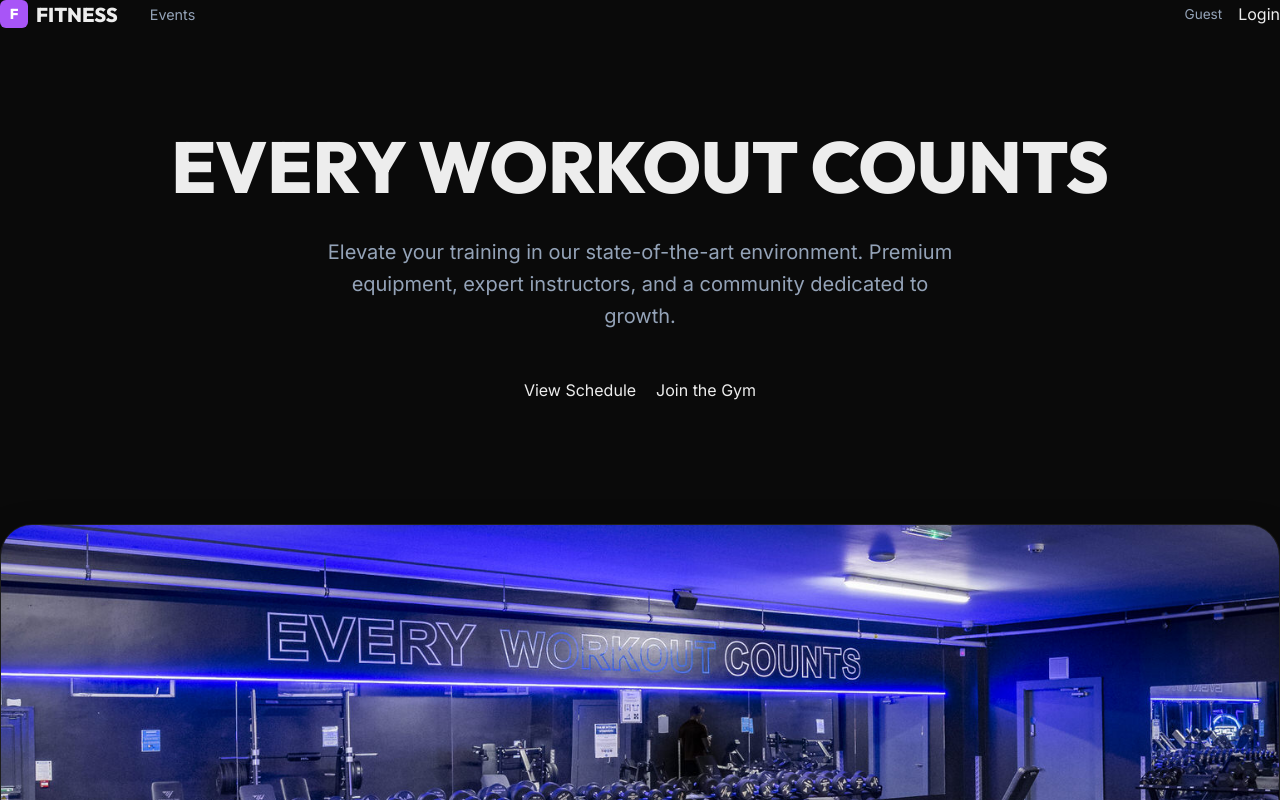
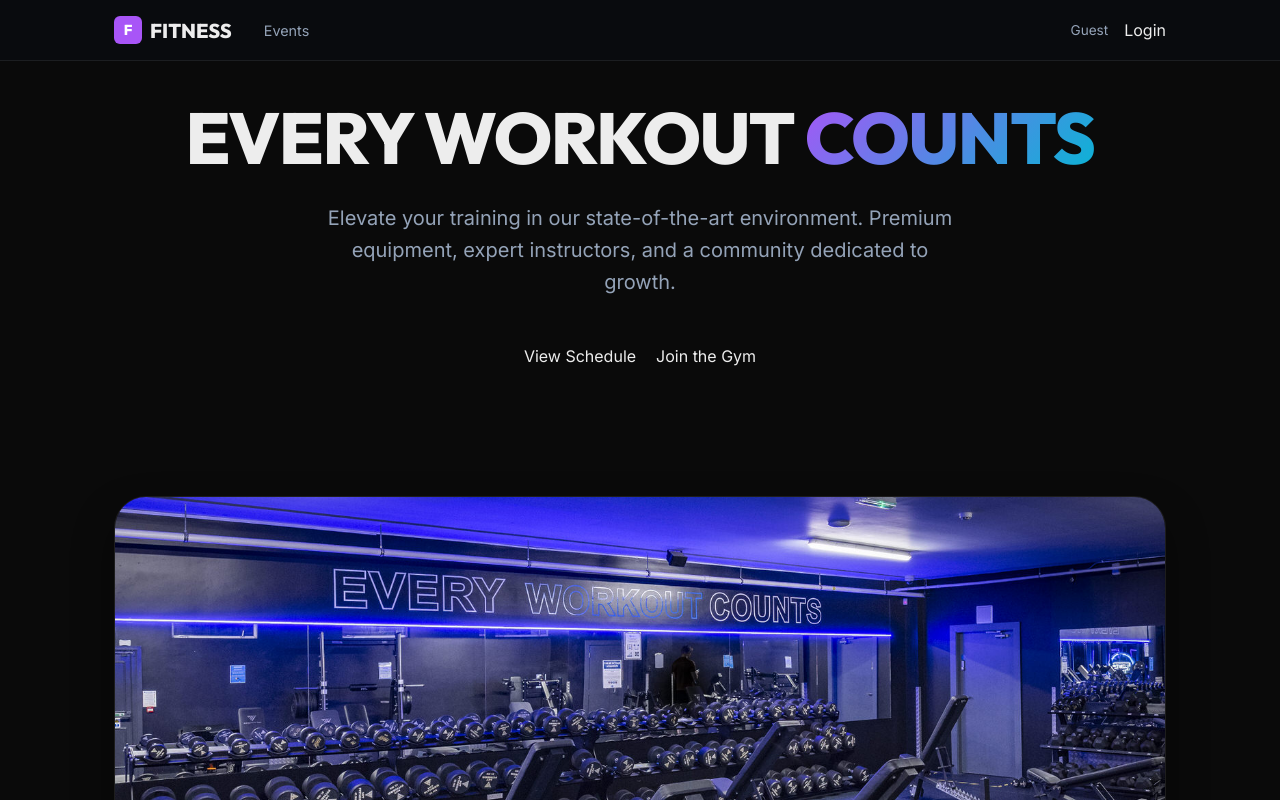
Before and after one commit to vladyslav-hordiienko3151134/SWD3_fitness_app, a Next.js app: page / in a window 1280 px wide. Shown: the top 800 px of the page. Built offline with nearby package versions, Linux system fonts and the light colour scheme; no server answers.

Commit message:
added layout utility classes

```diff
--- a/src/app/globals.css
+++ b/src/app/globals.css
@@ -17,6 +17,38 @@
 h1, h2, h3, h4 {
   font-family: 'Outfit', sans-serif;
   font-weight: 700;
+}
+
+.navbar {
+  background: var(--glass);
+  backdrop-filter: blur(12px);
+  -webkit-backdrop-filter: blur(12px);
+  border-bottom: 1px solid var(--border);
+  position: fixed;
+  top: 0;
+  left: 0;
+  right: 0;
+  z-index: 1000;
+  padding: 1rem 0;
+}
+
+.wrap {
+  max-width: 1100px;
+  margin: 0 auto;
+  padding: 0 1.5rem;
+}
+
+.title {
+  font-family: 'Outfit', sans-serif;
+  font-size: clamp(2.5rem, 6vw, 4rem);
+  letter-spacing: -0.02em;
+  line-height: 1.1;
+}
+
+.neon {
+  background: linear-gradient(135deg, #a855f7 0%, #06b6d4 100%);
+  -webkit-background-clip: text;
+  -webkit-text-fill-color: transparent;
 }
 
 @media (prefers-color-scheme: dark) {
```
